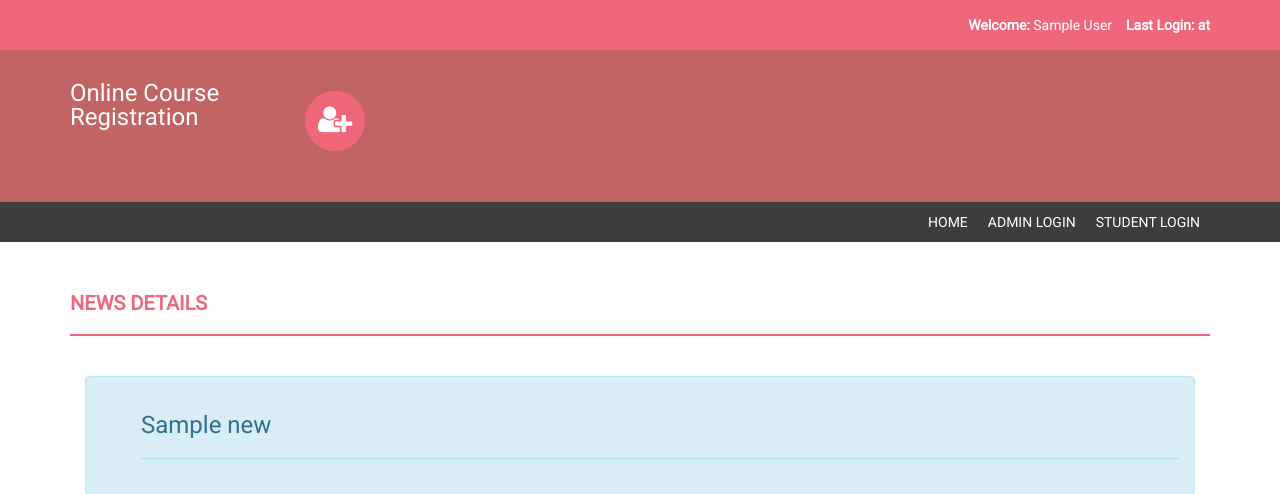
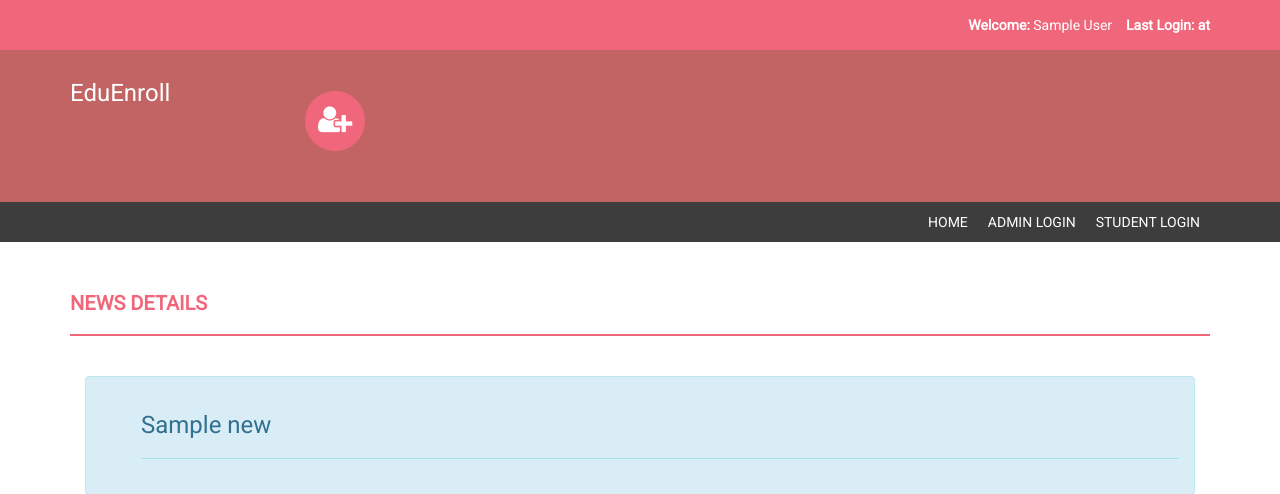
Before and after one commit to shahfaisalgani/EduEnroll, a PHP site: page /news-details.php?nid=1 in a window 1280 px wide. Shown: the top 494 px of the page. Run offline with PHP 8.4, Linux system fonts and the light colour scheme; the visitor is signed in with stand-in values (Sample User, id 1); tables that the repository leaves empty or names only in its code hold one stand-in row (values such as "Sample post"); data that the repository does not hold is empty.

Commit message:
Update header.php

```diff
--- a/includes/header.php
+++ b/includes/header.php
@@ -34,7 +34,7 @@ error_reporting(0);
                 </button>
                 <a class="navbar-brand" href="#" style="color:#fff; font-size:24px;4px; line-height:24px; ">
 
-                   Online Course Registration
+                   EduEnroll
                 </a>
 
             </div>
```
